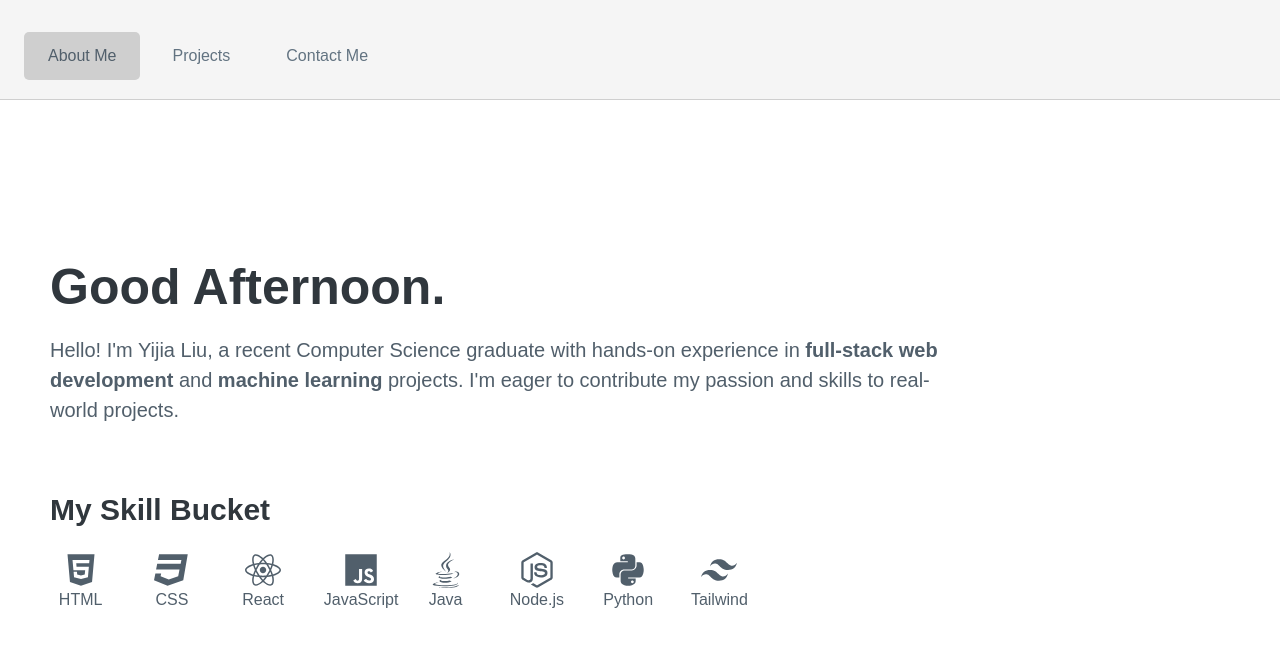
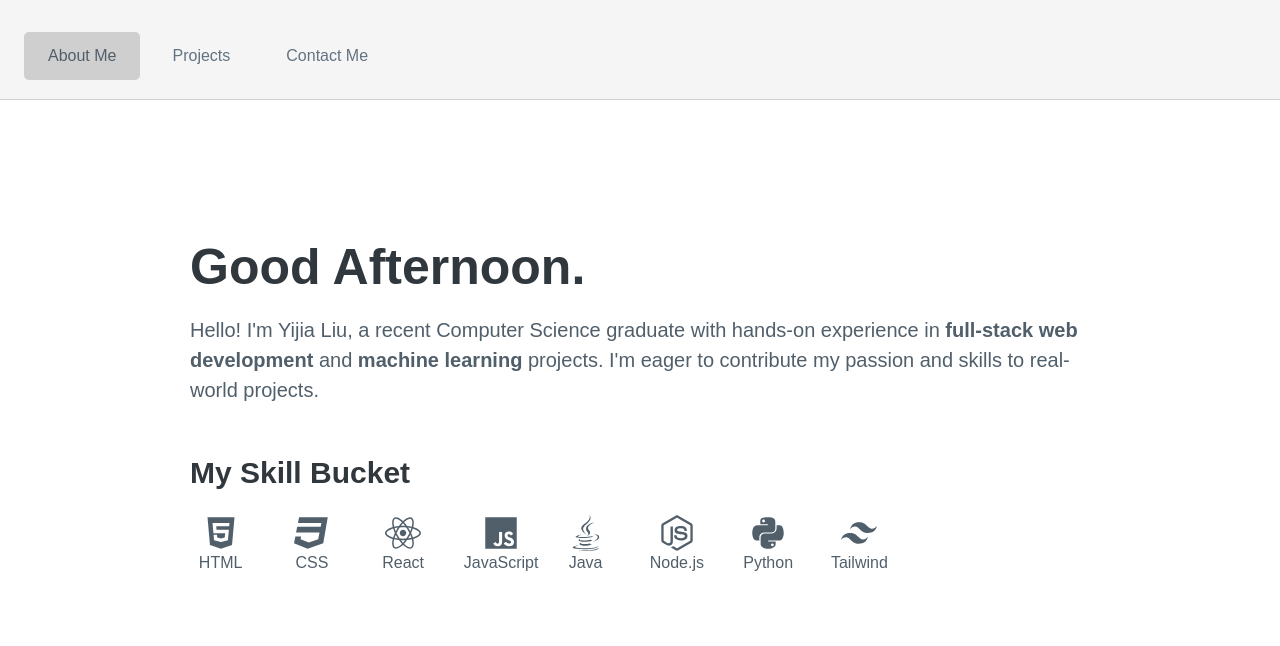
Before and after one commit to JellyYJ/portfolio, a React (Vite) app in the folder portfolio/: page /aboutMe in a window 1280 px wide. Shown: the top 646 px of the page. Built offline with nearby package versions, Linux system fonts and the light colour scheme.

Commit message:
Minor updates to aboutMe styles

```diff
--- a/portfolio/src/pages/AboutMe.jsx
+++ b/portfolio/src/pages/AboutMe.jsx
@@ -39,7 +39,6 @@ const StyledGreetingsContainer = styled.div`
   flex-direction: column;
   max-width: 90rem;
   margin-bottom: 3rem;
-  margin-top: 3rem;
 
   p {
     font-size: ${(props) => props.fontSize || "1rem"};
@@ -76,7 +75,7 @@ function AboutMe() {
   }
 
   return (
-    <>
+    <Row>
       <StyledGreetingsContainer fontSize="2rem">
         <Heading as="h1">{greeting}.</Heading>
         <p>
@@ -91,7 +90,7 @@ function AboutMe() {
         <Heading as="h2">My Skill Bucket</Heading>
         <SkillIcons skillsData={skillsData} />
       </StyledSkillsContainer>
-    </>
+    </Row>
   );
 }
 
--- a/portfolio/src/pages/Projects.jsx
+++ b/portfolio/src/pages/Projects.jsx
@@ -3,7 +3,7 @@ import ProjectsList from "../ui/ProjectsList";
 
 function Projects() {
   return (
-    <Row type="horizontal">
+    <Row>
       <ProjectsList />
     </Row>
   );
--- a/portfolio/src/ui/AppLayout.jsx
+++ b/portfolio/src/ui/AppLayout.jsx
@@ -12,7 +12,7 @@ const StyledAppLayout = styled.div`
 
 const Main = styled.main`
   background-color: var(--color-grey-0);
-  padding: 4rem 5rem 6rem;
+  padding: 5rem 6rem 8rem;
 
   @media (max-width: 512px) {
     padding: 1rem 2rem 3rem;
```
